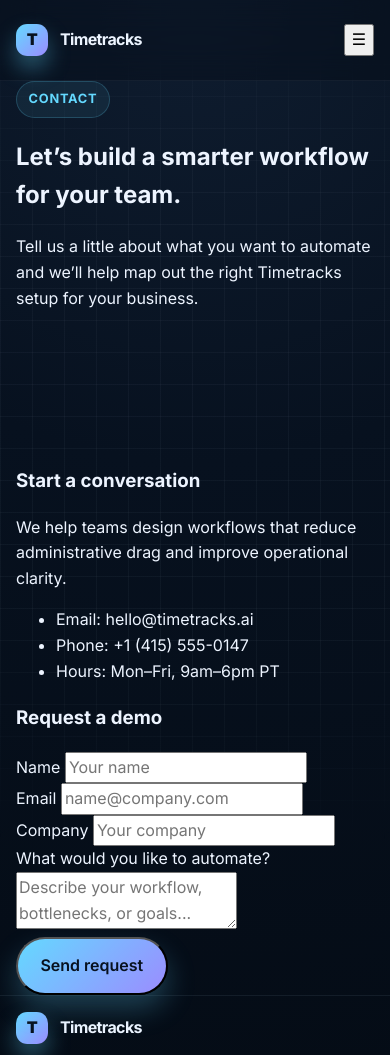
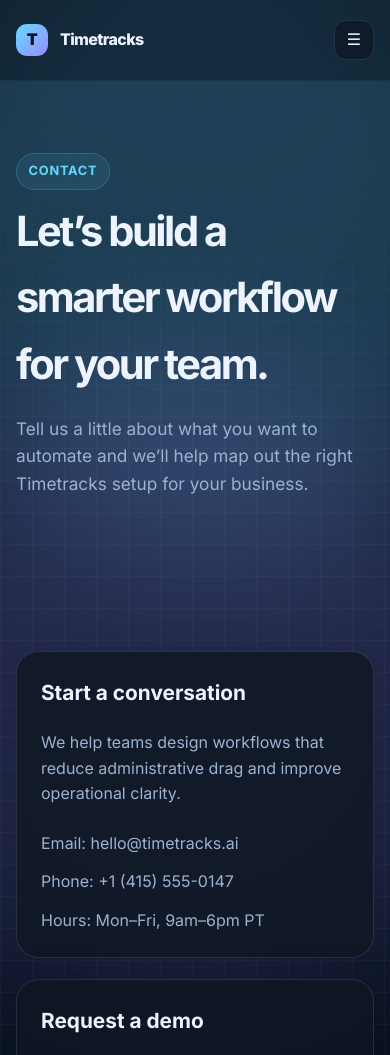
Before and after one commit to bondalun007-sketch/Timetracks.Git.io, a plain HTML site: page contact.html in a window 390 px wide. Shown: the top 1055 px of the page. Drawn offline with Linux system fonts and the light colour scheme.

Commit message:
Add the complete styling for all Timetracks pages and responsive behavior.

```diff
--- a/styles.css
+++ b/styles.css
@@ -48,7 +48,7 @@
   font: inherit;
 }
 
-.page-shell {
+.site-shell {
   position: relative;
   min-height: 100vh;
   overflow: hidden;
@@ -67,9 +67,10 @@
   background-size: 32px 32px;
   mask-image: radial-gradient(circle at center, black 55%, transparent 100%);
   pointer-events: none;
+  z-index: 0;
 }
 
-.bg-glow {
+.bg-orb {
   position: absolute;
   width: 42rem;
   height: 42rem;
@@ -77,18 +78,26 @@
   filter: blur(80px);
   opacity: 0.28;
   pointer-events: none;
+  z-index: 0;
 }
 
-.glow-1 {
+.orb-one {
   top: -8rem;
   left: -8rem;
   background: rgba(100, 217, 255, 0.7);
 }
 
-.glow-2 {
-  top: 20rem;
+.orb-two {
+  top: 22rem;
   right: -8rem;
   background: rgba(155, 140, 255, 0.7);
+}
+
+.site-header,
+main,
+.site-footer {
+  position: relative;
+  z-index: 1;
 }
 
 .site-header {
@@ -101,7 +110,6 @@
 }
 
 .nav-wrap {
-  position: relative;
   display: flex;
   align-items: center;
   justify-content: space-between;
@@ -113,7 +121,7 @@
   display: inline-flex;
   align-items: center;
   gap: 0.75rem;
-  font-weight: 700;
+  font-weight: 800;
   letter-spacing: -0.04em;
 }
 
@@ -126,18 +134,13 @@
   background: linear-gradient(135deg, var(--primary), var(--accent));
   color: #07111f;
   font-weight: 900;
-  box-shadow: 0 12px 22px rgba(100, 217, 255, 0.35);
-}
-
-.brand-text {
-  font-size: 1.15rem;
 }
 
 .main-nav,
-.footer-links,
 .nav-actions,
 .hero-actions,
-.cta-actions {
+.cta-actions,
+.footer-links {
   display: flex;
   align-items: center;
   gap: 1rem;
@@ -150,8 +153,19 @@
 }
 
 .main-nav a:hover,
+.main-nav a.active,
 .footer-links a:hover {
   color: var(--text);
+}
+
+.menu-toggle {
+  display: none;
+  background: rgba(15, 23, 36, 0.7);
+  border: 1px solid var(--border);
+  color: var(--text);
+  border-radius: 0.75rem;
+  width: 2.5rem;
+  height: 2.5rem;
 }
 
 .btn {
@@ -182,7 +196,6 @@
 }
 
 .hero {
-  position: relative;
   display: grid;
   grid-template-columns: 1.05fr 0.95fr;
   align-items: center;
@@ -193,11 +206,10 @@
 .eyebrow {
   display: inline-flex;
   align-items: center;
-  gap: 0.5rem;
+  border-radius: 999px;
   background: rgba(100, 217, 255, 0.08);
   color: var(--primary);
   border: 1px solid rgba(100, 217, 255, 0.2);
-  border-radius: 999px;
   padding: 0.45rem 0.72rem;
   font-size: 0.8rem;
   letter-spacing: 0.06em;
@@ -205,22 +217,33 @@
   font-weight: 700;
 }
 
-.hero-copy h1 {
+.hero-copy h1,
+.section-heading h2,
+.workflow-copy h2,
+.cta-panel h2 {
   margin: 1.2rem 0 1rem;
-  font-size: clamp(3rem, 6vw, 5rem);
   line-height: 0.96;
   letter-spacing: -0.07em;
 }
 
-.hero-copy p {
-  margin: 0;
-  max-width: 38rem;
-  color: var(--muted);
-  font-size: 1.08rem;
+.hero-copy h1 {
+  font-size: clamp(3rem, 6vw, 5rem);
 }
 
-.hero-actions {
-  margin-top: 2rem;
+.hero-copy p,
+.workflow-copy p,
+.feature-card p,
+.price-card li,
+.site-footer p,
+.testimonial,
+.form-subtitle,
+.contact-card p {
+  color: var(--muted);
+}
+
+.hero-copy p {
+  max-width: 38rem;
+  font-size: 1.08rem;
 }
 
 .hero-proof {
@@ -230,14 +253,13 @@
   display: flex;
   flex-wrap: wrap;
   gap: 1.5rem;
-  color: var(--muted);
 }
 
 .hero-proof li {
   display: flex;
   flex-direction: column;
   gap: 0.2rem;
-  font-size: 0.9rem;
+  color: var(--muted);
 }
 
 .hero-proof strong {
@@ -371,16 +393,12 @@
   backdrop-filter: blur(18px);
 }
 
-.small-card {
-  min-width: 11rem;
-}
-
-.card-1 {
+.card-one {
   top: 2.4rem;
   right: -1.3rem;
 }
 
-.card-2 {
+.card-two {
   bottom: 2.4rem;
   left: -1.2rem;
 }
@@ -392,12 +410,12 @@
   margin-bottom: 0.4rem;
 }
 
-.small-card strong {
+.floating-card strong {
   display: block;
   font-size: 1.4rem;
 }
 
-.small-card small {
+.floating-card small {
   color: var(--muted);
 }
 
@@ -435,11 +453,10 @@
   margin-bottom: 2.5rem;
 }
 
-.section-heading h2 {
-  margin: 1rem 0 0;
+.section-heading h2,
+.workflow-copy h2,
+.cta-panel h2 {
   font-size: clamp(2.2rem, 4vw, 3.2rem);
-  line-height: 1.08;
-  letter-spacing: -0.06em;
 }
 
 .narrow {
@@ -450,13 +467,19 @@
 .testimonial-grid,
 .pricing-grid {
   display: grid;
+  gap: 1.3rem;
+}
+
+.feature-grid {
   grid-template-columns: repeat(4, minmax(0, 1fr));
-  gap: 1.3rem;
 }
 
 .feature-card,
 .testimonial,
-.price-card {
+.price-card,
+.contact-card,
+.form-card,
+.info-card {
   background: rgba(15, 22, 35, 0.82);
   border: 1px solid var(--border);
   border-radius: 1.4rem;
@@ -500,15 +523,6 @@
 .feature-card h3 {
   margin: 0 0 0.7rem;
   font-size: 1.3rem;
-}
-
-.feature-card p,
-.workflow-copy p,
-.timeline-item p,
-.testimonial,
-.price-card li,
-.site-footer p {
-  color: var(--muted);
 }
 
 .workflow-section {
@@ -689,13 +703,6 @@
   border: 1px solid rgba(100, 217, 255, 0.18);
 }
 
-.cta-panel h2 {
-  margin: 0.8rem 0 0;
-  font-size: clamp(2rem, 4vw, 3rem);
-  line-height: 1.08;
-  letter-spacing: -0.05em;
-}
-
 .site-footer {
   padding: 1rem 0 2.5rem;
   border-top: 1px solid rgba(148, 163, 184, 0.1);
@@ -711,6 +718,121 @@
 .footer-links {
   gap: 1.2rem;
   color: var(--muted);
+}
+
+.page-head {
+  padding: 4.5rem 0 1rem;
+}
+
+.page-head h1 {
+  font-size: clamp(2.6rem, 6vw, 4.2rem);
+  letter-spacing: -0.06em;
+  margin: 0.5rem 0 0.8rem;
+}
+
+.page-copy {
+  max-width: 48rem;
+  color: var(--muted);
+  font-size: 1.08rem;
+}
+
+.info-grid,
+.feature-list,
+.value-grid,
+.contact-grid {
+  display: grid;
+  gap: 1.3rem;
+}
+
+.info-grid {
+  grid-template-columns: repeat(3, minmax(0, 1fr));
+}
+
+.feature-list {
+  grid-template-columns: repeat(2, minmax(0, 1fr));
+}
+
+.value-grid {
+  grid-template-columns: repeat(3, minmax(0, 1fr));
+}
+
+.info-card,
+.contact-card,
+.form-card {
+  padding: 1.5rem;
+}
+
+.info-card h3,
+.contact-card h3,
+.form-card h3 {
+  margin-top: 0;
+  font-size: 1.3rem;
+}
+
+.value-box {
+  background: rgba(15, 23, 36, 0.82);
+  border: 1px solid var(--border);
+  border-radius: 1.3rem;
+  padding: 1.5rem;
+}
+
+.value-box strong {
+  font-size: 2rem;
+  display: block;
+  letter-spacing: -0.05em;
+}
+
+.contact-grid {
+  grid-template-columns: 0.9fr 1.1fr;
+}
+
+.contact-card {
+  padding: 1.5rem;
+}
+
+.contact-list {
+  list-style: none;
+  margin: 1.5rem 0 0;
+  padding: 0;
+  display: grid;
+  gap: 0.8rem;
+  color: var(--muted);
+}
+
+.form-card form {
+  display: grid;
+  gap: 1rem;
+}
+
+.field {
+  display: grid;
+  gap: 0.45rem;
+}
+
+.field label {
+  font-size: 0.92rem;
+  color: var(--muted);
+}
+
+.field input,
+.field textarea,
+.field select {
+  width: 100%;
+  background: rgba(8, 16, 26, 0.9);
+  border: 1px solid var(--border);
+  border-radius: 0.9rem;
+  padding: 0.9rem 1rem;
+  color: var(--text);
+}
+
+.field textarea {
+  min-height: 120px;
+  resize: vertical;
+}
+
+.form-actions {
+  display: flex;
+  justify-content: flex-start;
 }
 
 .reveal {
@@ -730,11 +852,17 @@
   .feature-grid,
   .pricing-grid,
   .testimonial-grid,
-  .stats {
+  .stats,
+  .info-grid,
+  .feature-list,
+  .value-grid,
+  .contact-grid {
     grid-template-columns: 1fr 1fr;
   }
 
-  .hero {
+  .hero,
+  .workflow-layout,
+  .contact-grid {
     grid-template-columns: 1fr;
   }
 
@@ -742,8 +870,20 @@
     display: none;
   }
 
-  .workflow-layout {
-    grid-template-columns: 1fr;
+  .menu-toggle {
+    display: block;
+  }
+
+  .main-nav.open {
+    position: absolute;
+    top: 100%;
+    left: 0;
+    right: 0;
+    display: flex;
+    flex-direction: column;
+    background: rgba(5, 10, 18, 0.96);
+    border-bottom: 1px solid var(--border);
+    padding: 1rem;
   }
 }
 
@@ -751,7 +891,10 @@
   .feature-grid,
   .testimonial-grid,
   .pricing-grid,
-  .stats {
+  .stats,
+  .info-grid,
+  .feature-list,
+  .value-grid {
     grid-template-columns: 1fr;
   }
 
@@ -769,11 +912,11 @@
     align-items: flex-start;
   }
 
-  .card-1 {
+  .card-one {
     right: 0.5rem;
   }
 
-  .card-2 {
+  .card-two {
     left: 0.4rem;
   }
 }
```
